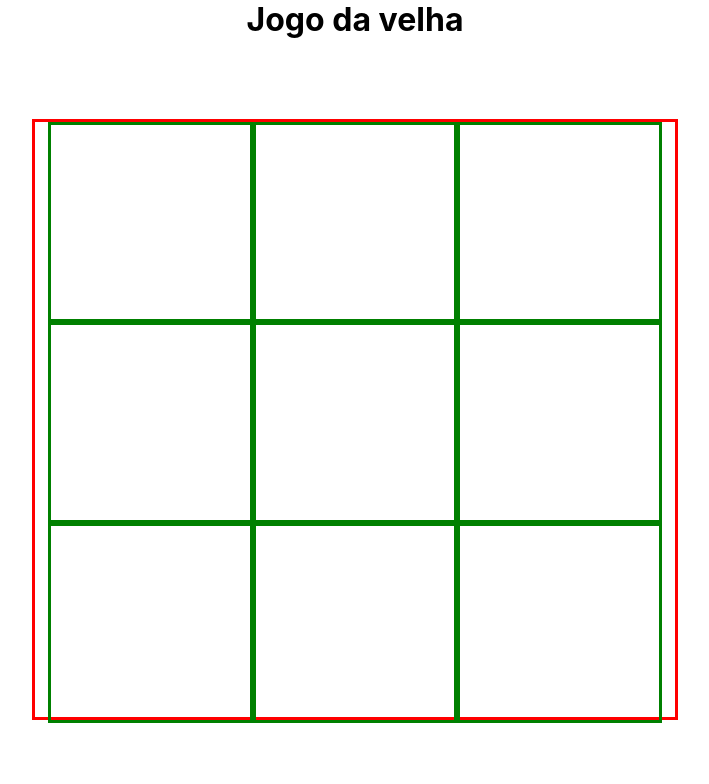
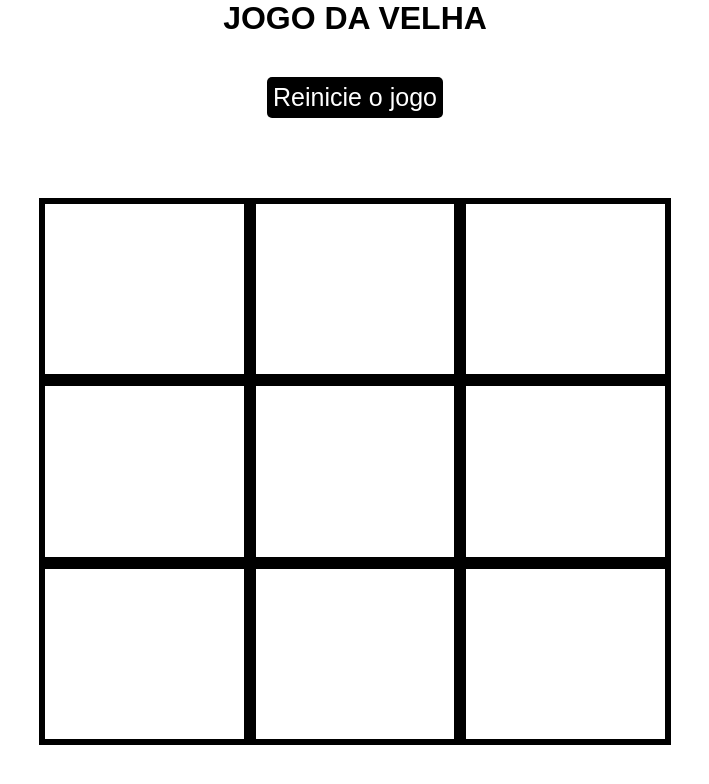
Before and after one commit to dornellesfr/jogo-da-velha, a React (Create React App) app: page / in a window 1280 px wide. Shown: the top 784 px of the page, without its empty margins (285-994 px from the left). Built offline with nearby package versions, Linux system fonts and the light colour scheme.

Commit message:
Implemented function to restart game withou reaload the page

```diff
--- a/src/App.tsx
+++ b/src/App.tsx
@@ -3,12 +3,7 @@ import Table from './components/Table';
 import './styles/attributes.css';
 
 function App() {
-  return (
-    <div className="container">
-      <h1>Jogo da velha</h1>
-      <Table />
-    </div>
-  );
+  return <Table />;
 }
 
 export default App;
--- a/src/components/Table.tsx
+++ b/src/components/Table.tsx
@@ -7,7 +7,7 @@ import TableComponents from '../utils/interfaces/fields.interface';
 import includesArray from '../utils/includesArrays';
 
 function Table() {
-  const [fields, setField] = useState([
+  const initialState = [
     { square: <Empty />, id: 0, ocuppied: 0 },
     { square: <Empty />, id: 1, ocuppied: 0 },
     { square: <Empty />, id: 2, ocuppied: 0 },
@@ -17,7 +17,9 @@ function Table() {
     { square: <Empty />, id: 6, ocuppied: 0 },
     { square: <Empty />, id: 7, ocuppied: 0 },
     { square: <Empty />, id: 8, ocuppied: 0 },
-  ]);
+  ];
+
+  const [fields, setField] = useState(initialState);
   const [count, setCount] = useState(0);
   const [playsX, setPlaysX]: any = useState([]);
   const [playsO, setPlaysO]: any = useState([]);
@@ -63,7 +65,18 @@ function Table() {
     markWithXorO(payload);
   }
 
+  function restartGame() {
+    setField(initialState);
+    setCount(0);
+    setPlaysX([]);
+    setPlaysO([]);
+    setStatusPlay(true);
+  }
+
   return (
+    <div className="container">
+      <h1>JOGO DA VELHA</h1>
+      <button type="button" onClick={restartGame}>Reinicie o jogo</button>
       <div className="table-game">
         { fields.map(({ square, id }: any) => (
           <div
@@ -76,7 +89,7 @@ function Table() {
           </div>
         )) }
       </div>
-
+    </div>
   );
 }
 
--- a/src/styles/attributes.css
+++ b/src/styles/attributes.css
@@ -1,3 +1,68 @@
+@media only screen and (min-width: 681px) {
+  * {
+    margin: 0;
+    padding: 0;
+    text-decoration: none !important;
+  }
+
+  .container {
+    width: 100vw;
+    height: 100vh;
+    font-family: Arial, Helvetica, sans-serif;
+    display: flex;
+    justify-content: center;
+    align-items: center;
+    flex-direction: column;
+    text-decoration: underline;
+  }
+
+  .table-game {
+    display: flex;
+    justify-content: center;
+    flex-wrap: wrap;
+    width: 80vh;
+    height: 80vh;
+    margin: 10vh 10vh;
+    min-height: 200px;
+    min-width: 200px;
+    max-height: 1200px;
+    max-width: 1200px;
+  }
+
+  img {
+    max-width: 100%;
+    max-height: 100%;
+    width: 80%;
+    display: block;
+    background-color: white;
+  }
+
+  .item-table {
+    display: flex;
+    justify-content: center;
+    border: solid black 6px;
+    align-items: center;
+    width: 31%;
+    height: 32.66%;
+  }
+
+  button {
+    font-size: 25px;
+    margin-top: 5vh;
+    background-color: black;
+    color: white;
+    border-style: none;
+    padding: 6px;
+    border-radius: 5px;
+  }
+
+  button:hover {
+    background-color: rgb(44, 44, 44);
+    color: rgb(255, 255, 255);
+  }
+}
+
+@media only screen and (max-width: 680px) {
   * {
     margin: 0;
     padding: 0;
@@ -16,36 +81,34 @@
     display: flex;
     justify-content: center;
     flex-wrap: wrap;
-  width: 80vh;
-  height: 80vh;
+    width: 80%;
+    height: 80%;
     margin: 10vh 10vh;
-  border: solid red 3px;
-  min-height: 300px;
-  min-width: 300px;
+    min-height: 200px;
+    min-width: 200px;
     max-height: 1200px;
     max-width: 1200px;
   }
 
   img {
-  border: solid yellow 4px;
     max-width: 100%;
     max-height: 100%;
     width: 80%;
-
     display: block;
   }
 
   .empty-square {
     background-color: white;
-  border: solid 2px black;
-  max-width: 100%;
+    width: 100%;
+    height: 100%;
   }
 
   .item-table {
     display: flex;
     justify-content: center;
     align-items: center;
-  border: solid green 3px;
+    border: solid black 4px;
     width: 31%;
     height: 32.66%;
   }
+}
```
Lines whose indentation alone changed are shown as unchanged.
